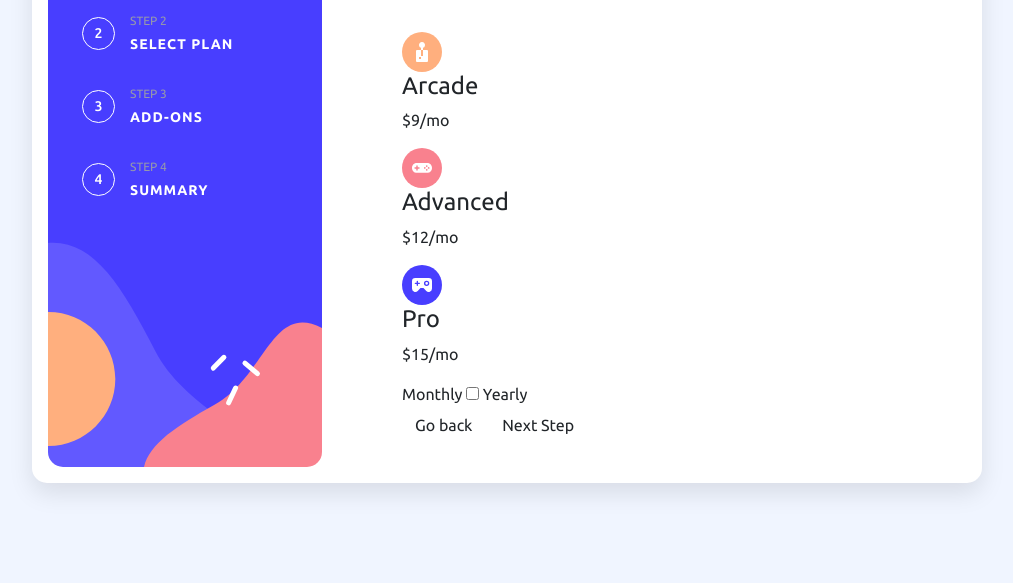
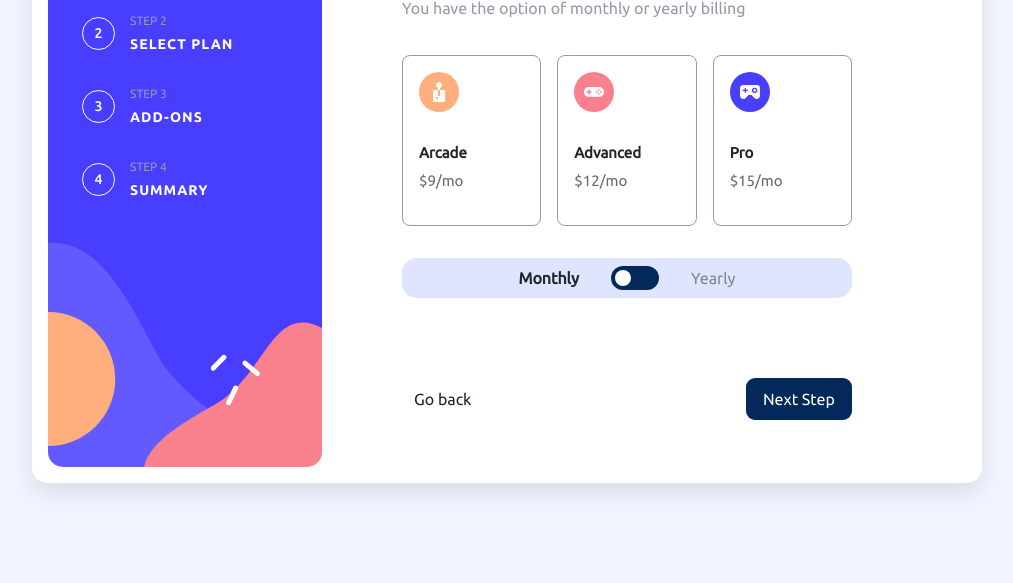
Before and after one commit to AlirezaGorgi/MultiStep, a plain HTML site: page index.html in a window 1280 px wide. Shown: the part 217-800 px from the top of the page, without its empty margins (133-1146 px from the left). Drawn offline with nearby package versions, Linux system fonts and the light colour scheme.

Commit message:
finish step 2

```diff
--- a/css/style.css
+++ b/css/style.css
@@ -206,3 +206,129 @@ body {
 }
 
 /* Step 2 styles */
+.plan-option {
+  display: grid;
+  grid-template-columns: repeat(3, 1fr);
+  gap: 1rem;
+  margin: 2rem 0;
+}
+
+.plan-card {
+  border: 1px solid hsl(231, 11%, 63%);
+  border-radius: 8px;
+  padding: 1rem;
+  cursor: pointer;
+  transition: all 0.3s ease;
+}
+
+.plan-card.selected {
+  border-color: hsl(243, 100%, 62%);
+  background-color: hsl(231, 100%, 94%);
+}
+.plan-card:hover {
+  border-color: hsl(243, 100%, 62%);
+}
+
+.plan-info {
+  margin-top: 2rem;
+}
+.plan-info-value {
+  font-size: 15px;
+  font-weight: bold;
+}
+
+.plan-info_price {
+  font-size: 15px;
+  color: hsl(240, 0%, 41%);
+}
+
+.billing-toggle-container {
+  display: flex;
+  align-items: center;
+  justify-content: center;
+  gap: 2rem;
+  padding: 0.5rem;
+  border-radius: 15px;
+  background-color: hsl(231, 100%, 94%);
+}
+
+.billing-switch {
+  position: relative;
+  display: inline-block;
+  width: 48px;
+  height: 24px;
+}
+
+.billing-switch input {
+  opacity: 0;
+  width: 0;
+  height: 0;
+}
+
+.billing-slider {
+  position: absolute;
+  cursor: pointer;
+  top: 0;
+  left: 0;
+  right: 0;
+  bottom: 0;
+  background-color: hsl(213, 96%, 18%);
+  transition: 0.4s;
+  border-radius: 24px;
+}
+
+.billing-slider:before {
+  position: absolute;
+  content: "";
+  height: 16px;
+  width: 16px;
+  left: 4px;
+  bottom: 4px;
+  background-color: white;
+  transition: 0.4s;
+  border-radius: 50%;
+}
+
+input:checked + .billing-slider {
+  background-color: hsl(213, 96%, 18%);
+}
+
+input:checked + .billing-slider:before {
+  transform: translateX(24px);
+}
+
+.billing-option {
+  cursor: pointer;
+  transition: 0.3s;
+  opacity: 0.5;
+}
+
+.billing-option.active {
+  opacity: 1;
+  font-weight: bold;
+}
+
+.button-select {
+  margin-top: 5rem;
+  display: flex;
+  align-items: center;
+  justify-content: space-between;
+}
+.btn-back {
+  transition: all 350ms ease-in;
+  border: none;
+}
+.btn-back:hover {
+  color: hsl(213, 96%, 18%);
+  font-weight: bold;
+}
+.btn-next {
+  background-color: hsl(213, 96%, 18%);
+  color: white;
+  padding: 0.5rem 1rem;
+  border-radius: 9px;
+}
+.btn-next:hover {
+  background-color: hsl(213, 96%, 18%);
+  color: white;
+}
--- a/index.html
+++ b/index.html
@@ -121,34 +121,39 @@
             <div class="plan-card">
               <img src="./images/icon-arcade.svg" alt="" />
               <div class="plan-info">
-                <h4>Arcade</h4>
+                <h4 class="plan-info-value">Arcade</h4>
                 <p class="plan-info_price">$9/mo</p>
               </div>
             </div>
             <div class="plan-card">
               <img src="./images/icon-advanced.svg" alt="" />
               <div class="plan-info">
-                <h4>Advanced</h4>
+                <h4 class="plan-info-value">Advanced</h4>
                 <p class="plan-info_price">$12/mo</p>
               </div>
             </div>
             <div class="plan-card">
               <img src="./images/icon-pro.svg" alt="" />
               <div class="plan-info">
-                <h4>Pro</h4>
+                <h4 class="plan-info-value">Pro</h4>
                 <p class="plan-info_price">$15/mo</p>
               </div>
             </div>
           </div>
-          <div class="billing-toggle">
-            <span>Monthly</span>
-            <label class="switch">
+          <div class="billing-toggle-container">
+            <span class="billing-option active" data-billing="monthly"
+              >Monthly</span
+            >
+
+            <label class="billing-switch">
               <input type="checkbox" id="billing-toggle" />
-              <span class="slider"></span>
+              <span class="billing-slider"></span>
             </label>
-            <span>Yearly</span>
+
+            <span class="billing-option" data-billing="yearly">Yearly</span>
           </div>
-          <div class="form-action">
+
+          <div class="form-action button-select">
             <button type="button" class="btn btn-back">Go back</button>
             <button type="button" class="btn btn-next">Next Step</button>
           </div>
--- a/js/script.js
+++ b/js/script.js
@@ -0,0 +1,24 @@
+const toggle = document.getElementById("billing-toggle");
+const options = document.querySelectorAll(".billing-option");
+const planCards = document.querySelectorAll(".plan-card");
+
+//step 2 start
+toggle.addEventListener("change", () => {
+  if (toggle.checked) {
+    options.forEach((option) => {
+      option.classList.toggle("active", option.dataset.billing === "yearly");
+    });
+  } else {
+    options.forEach((option) => {
+      option.classList.toggle("active", option.dataset.billing === "monthly");
+    });
+  }
+});
+
+planCards.forEach((card) => {
+  card.addEventListener("click", () => {
+    planCards.forEach((c) => c.classList.remove("selected"));
+    card.classList.add("selected");
+  });
+});
+// finish step 2
```
